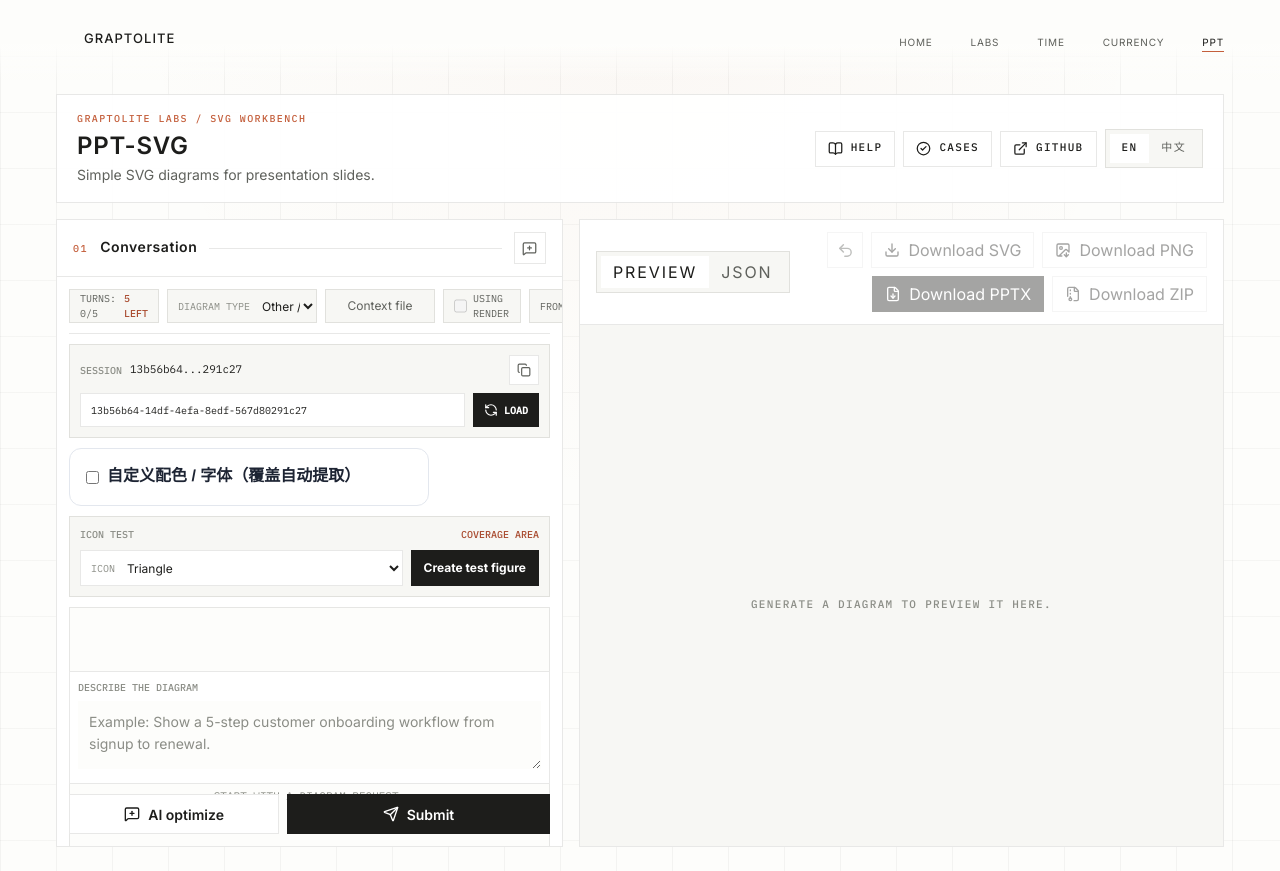
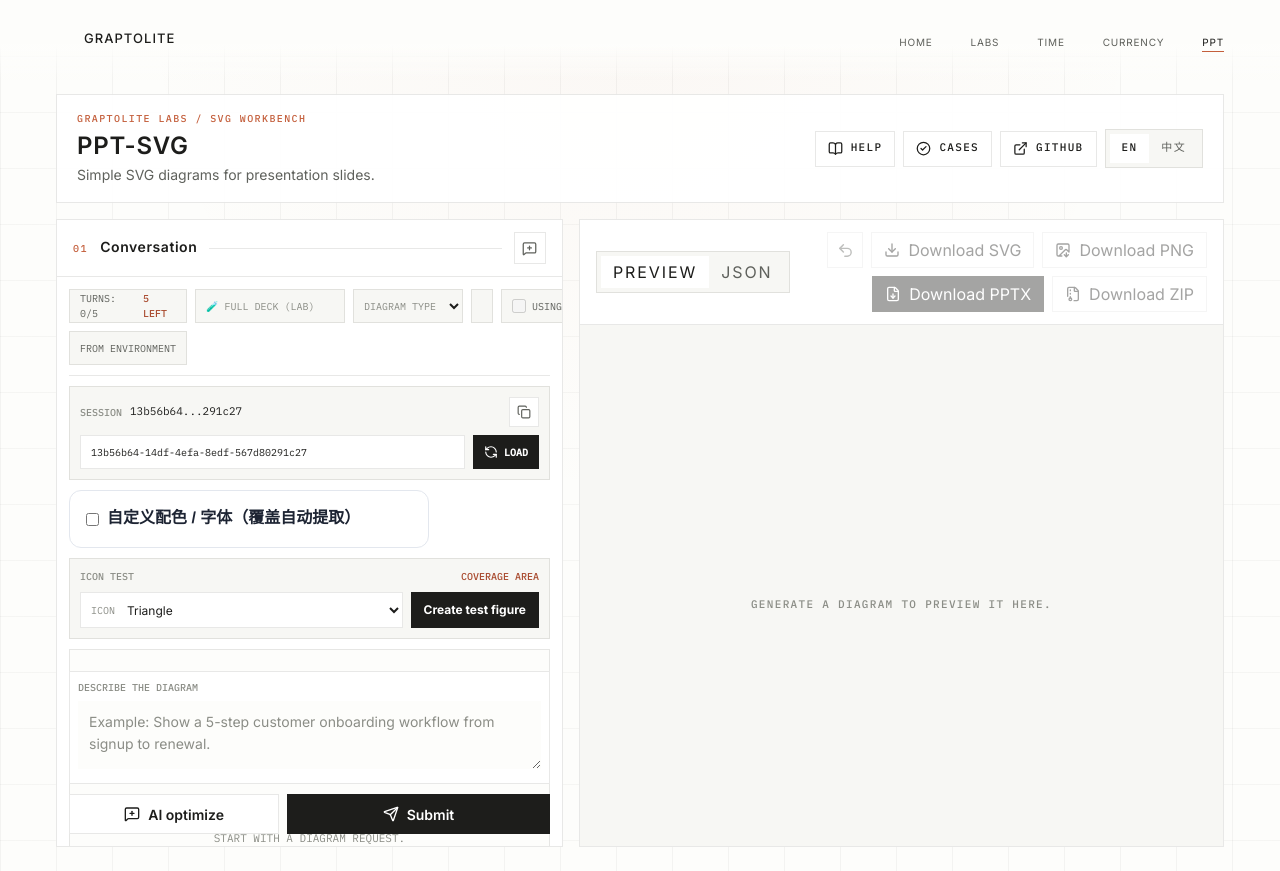
Before and after one commit to imkcrevit/PPT-SVG, a Next.js app: page /en in a window 1280 px wide. Built offline with nearby package versions, Linux system fonts and the light colour scheme.

Commit message:
Link the lab deck page from the workspace toolbar
Co-Authored-By: Claude Opus 4.8 <noreply@anthropic.com>

```diff
--- a/src/components/workspace.tsx
+++ b/src/components/workspace.tsx
@@ -1139,6 +1139,10 @@ export function Workspace({ locale }: WorkspaceProps) {
                   <strong>{remainingTurns} {t.turnsLeft}</strong>
                 </div>
 
+                <a href={appUrl("/lab")} className="chat-toolbar-field" style={{ textDecoration: "none" }}>
+                  <span>{locale === "zh" ? "🧪 整套 PPT（实验）" : "🧪 Full deck (lab)"}</span>
+                </a>
+
                 <label className="chat-toolbar-field">
                   <span>{t.skillLabel}</span>
                   <select value={skillId} onChange={(event) => setSkillId(event.target.value as SkillId)}>
```
